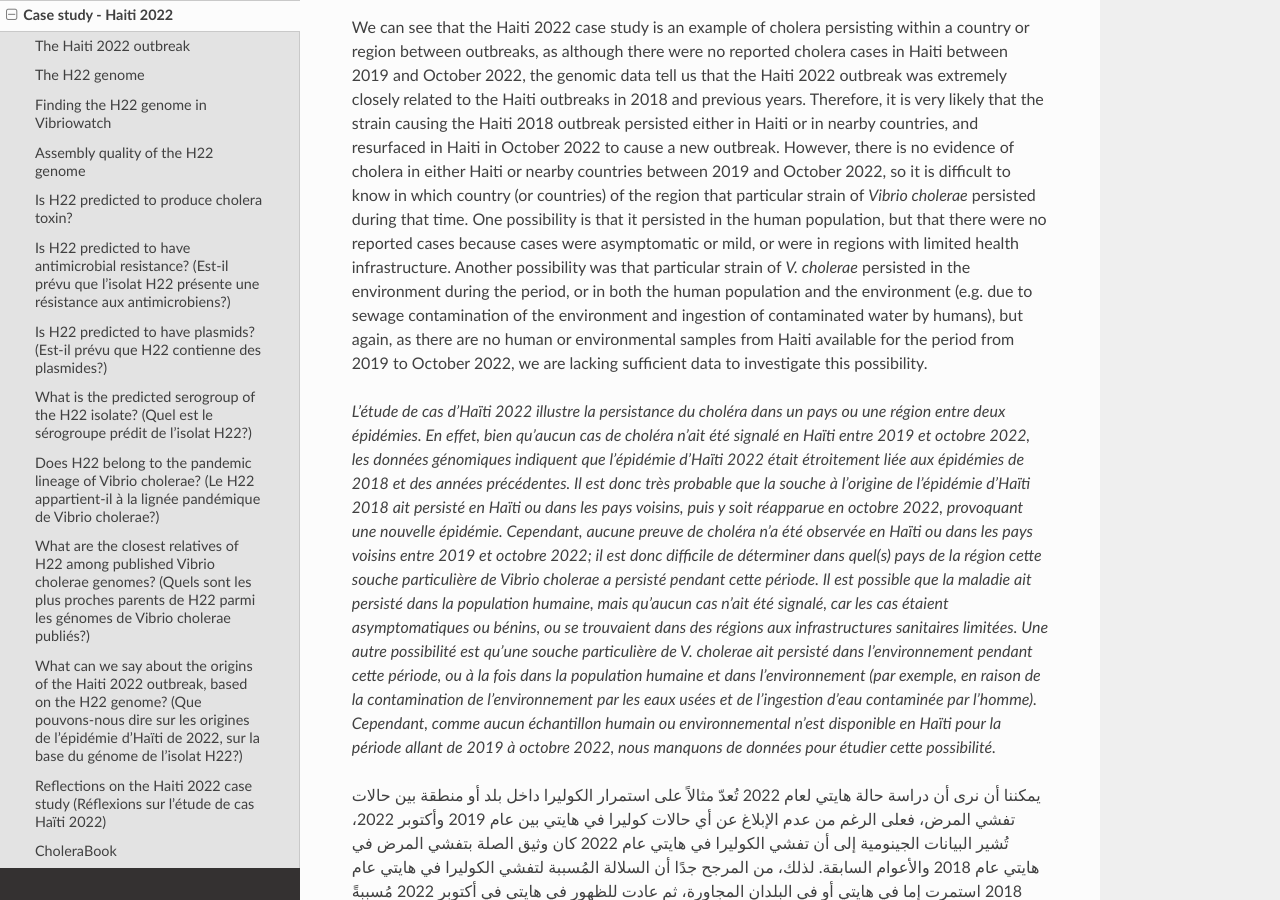
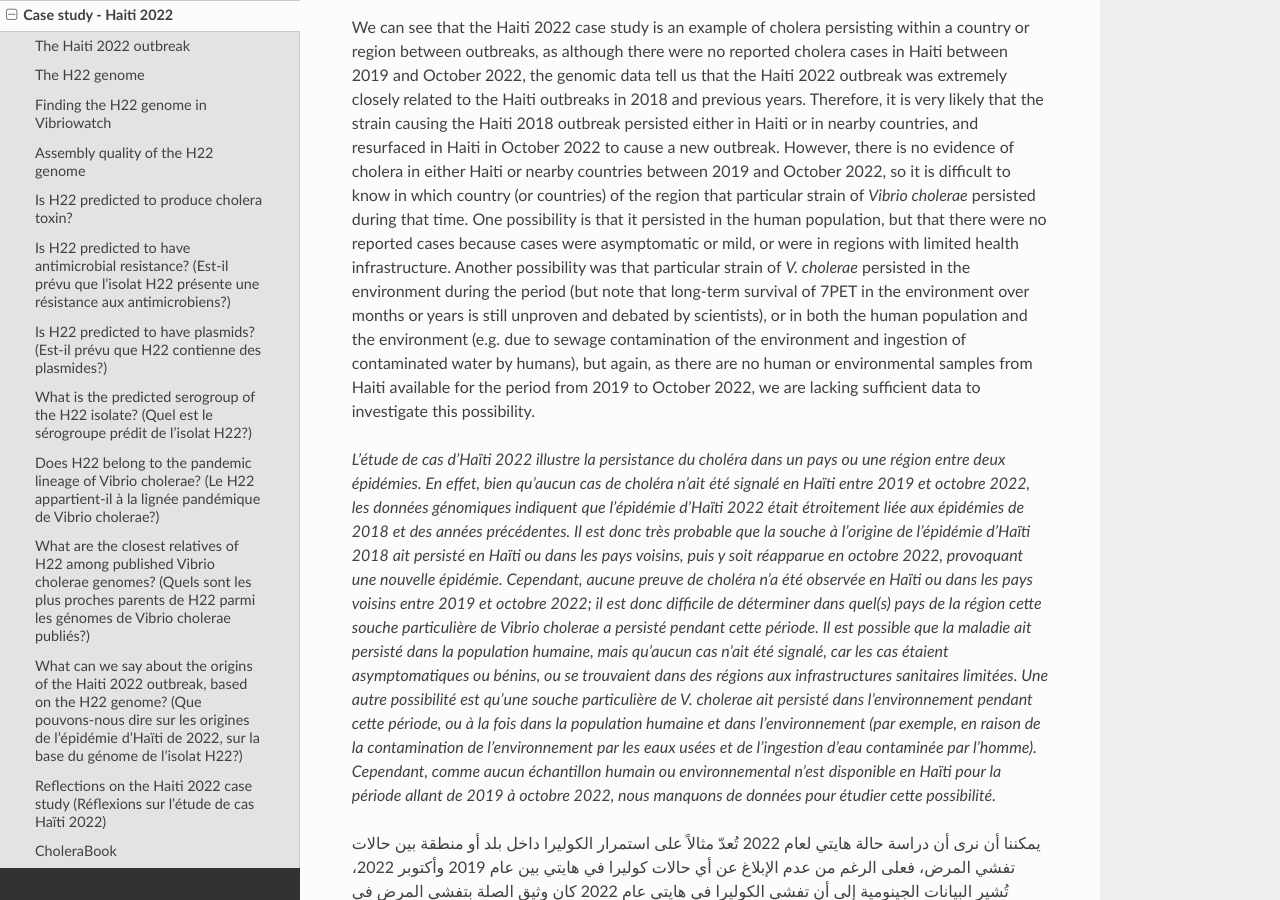
Before and after one commit to avrilcoghlan/vibriowatch, a Sphinx documentation site: the page built from docs/source/haiti.rst, in a window 1280 px wide and 900 px high, scrolled down 49066 px. Built offline with Sphinx 7.4.7 and the Read the Docs theme 3.1.0, drawn with Linux system fonts in a browser that asks for light colours.

Commit message:
Update haiti.rst

```diff
--- a/docs/source/haiti.rst
+++ b/docs/source/haiti.rst
@@ -1412,7 +1412,7 @@ However, there is no evidence of cholera in either Haiti or nearby countries bet
 know in which country (or countries) of the region that particular strain of *Vibrio cholerae* persisted during that time. One possibility is that it persisted
 in the human population, but that there were no reported cases because cases were asymptomatic or mild, or were in regions with limited
 health infrastructure. Another possibility was that particular strain of *V. cholerae* persisted in the environment during the
-period, or in both the human population and the environment (e.g. due to sewage contamination of the environment and ingestion
+period (but note that long-term survival of 7PET in the environment over months or years is still unproven and debated by scientists), or in both the human population and the environment (e.g. due to sewage contamination of the environment and ingestion
 of contaminated water by humans), but again, as there are no human or environmental samples from Haiti available for the period from 2019 to October
 2022, we are lacking sufficient data to investigate this possibility.
 
```
